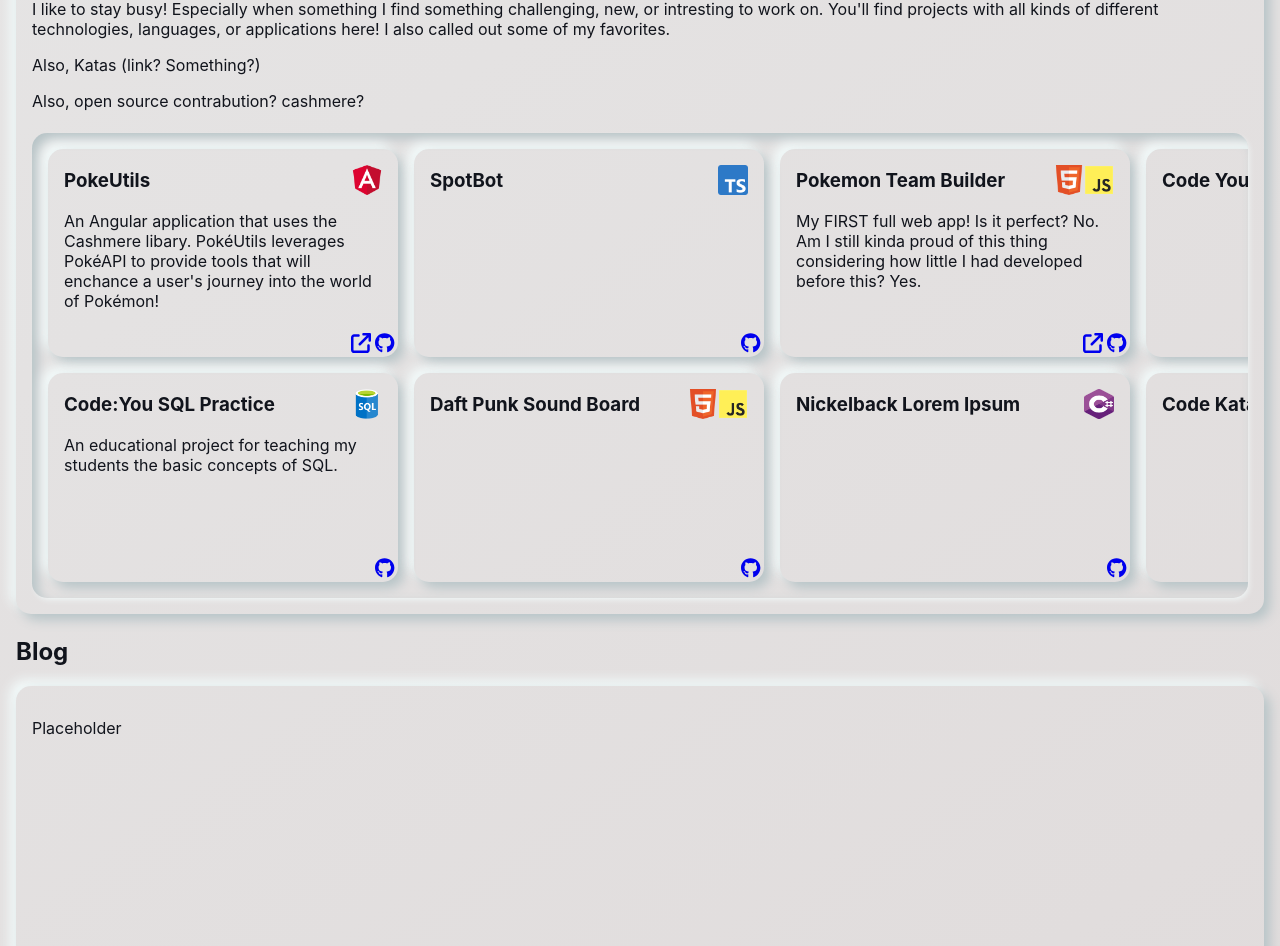
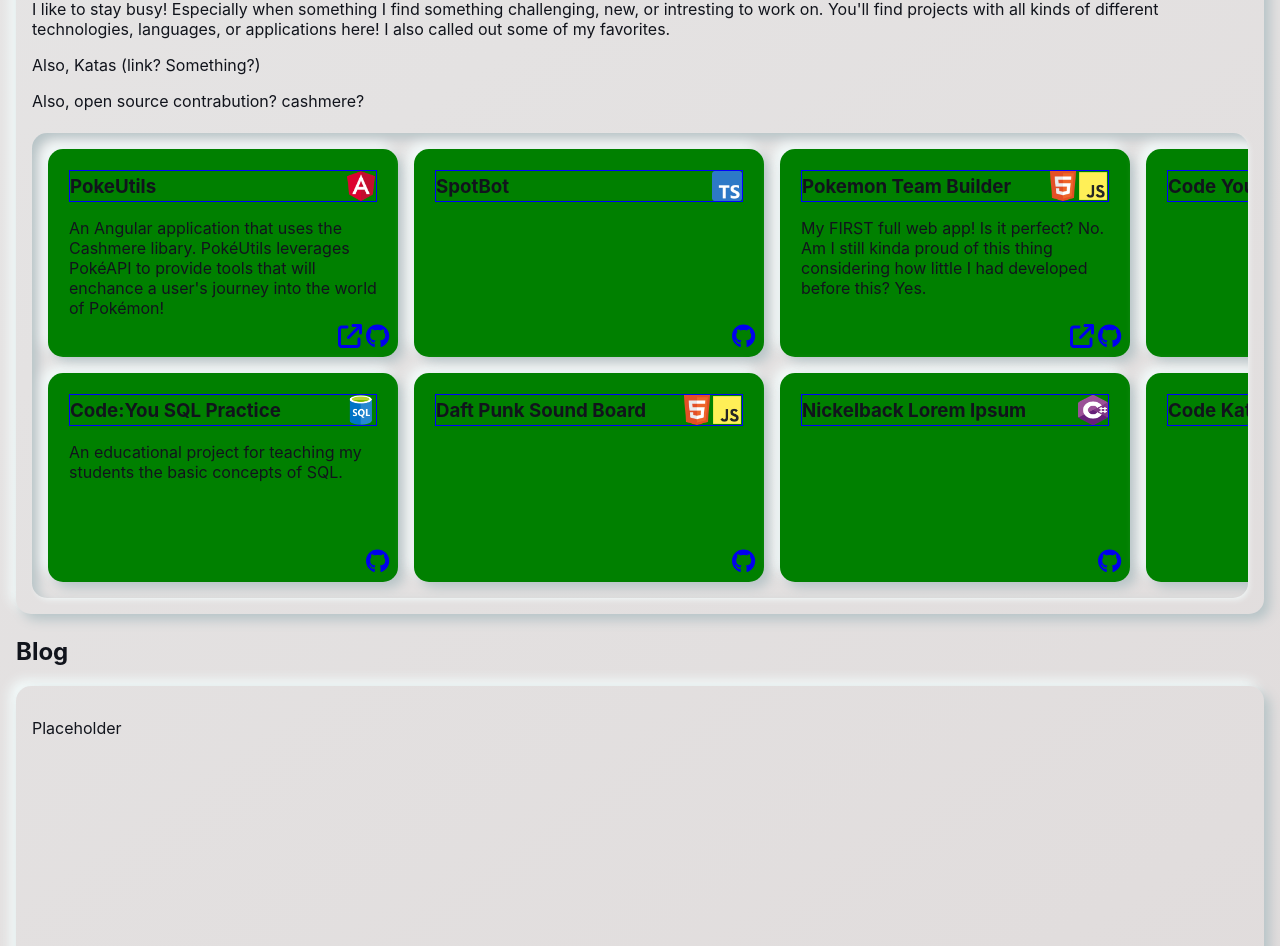
Before and after one commit to JakeSaintG/LandingPage, a React (Vite) app: page / in a window 1280 px wide. Shown: the part 886-1832 px from the top of the page. Built offline with nearby package versions, Linux system fonts and the light colour scheme.

Commit message:
finish adding code katas, work through project style

```diff
--- a/src/LandingPage/ProjectsSection/Project/Project.module.css
+++ b/src/LandingPage/ProjectsSection/Project/Project.module.css
@@ -1,29 +1,47 @@
+.project.light_mode {
+    /* background-color: var(--light-mode-background); */
+    box-shadow: var(--light-raised-boxshadow);
+}
+
+.project.dark_mode {
+    /* background-color: var(--dark-mode-background); */
+    box-shadow: var(--dark-raised-boxshadow);
+}
+
 .project {
     border-radius: 15px;
     display: flex;
     flex-direction: column;
+
+    border: solid 5px transparent;
+
     min-width: 250px;
-    max-height: 220px;
+    position: relative;
+
+    background-color: green;
+
+    /* background-color: linear-gradient(90deg, var(--palette-main-color) 0%, var(--palette-secondary-color) 12%, var(--palette-tertiary-color) 24%, var(--palette-light-color) 36%, var(--palette-lightest-color) 50%, var(--palette-light-color) 62%, var(--palette-tertiary-color) 74%, var(--palette-secondary-color) 86%, var(--palette-main-color) 100%); */
 }
 
-.project.light_mode {
-    box-shadow: var(--light-raised-boxshadow);
-}
-
-.project.dark_mode {
-    box-shadow: var(--dark-raised-boxshadow);
+.project::before {
+    border-radius: inherit;
+    content: '';
+    position: absolute;
+    top: 0; right: 0; bottom: 0; left: 0;
+    z-index: -1;
+    background-color: red;
 }
 
 .project_header {
     display: flex;
-    margin: 1rem;
+    margin: .5rem;
     justify-content: space-between;
 }
 
 .project_header h3 {
     margin: 0;
     padding-top: 4px;
-    height: 30px;
+    height: 20px;
     text-wrap: wrap;
 }
 
@@ -38,7 +56,7 @@
 }
 
 .project p {
-    margin: 0 1rem auto 1rem;
+    margin: 0 .5rem auto .5rem;
 }
 
 .project span {
@@ -65,6 +83,13 @@
     }
 }
 
-/*
-TODO: Need to handle SHORTER windows...
-*/
+@media only screen and (min-height: 550px) {
+    .project_header {
+        margin: 1rem;
+        border: solid blue 1px;
+    }
+
+    .project p {
+        margin: 0 1rem auto 1rem;
+    }
+}
--- a/src/LandingPage/ProjectsSection/Project/Project.tsx
+++ b/src/LandingPage/ProjectsSection/Project/Project.tsx
@@ -5,6 +5,9 @@
 import htmlImg from '../../../assets/img/lang_icons/html.png';
 import javascriptImg from '../../../assets/img/lang_icons/javascript.png';
 import typescriptImg from '../../../assets/img/lang_icons/typescript.png';
+import powershellImg from '../../../assets/img/lang_icons/powershell.png';
+import dartImg from '../../../assets/img/lang_icons/dart.png';
+import rustImg from '../../../assets/img/lang_icons/rust.png';
 import sqlImg from '../../../assets/img/lang_icons/sql.png';
 import { FontAwesomeIcon } from '@fortawesome/react-fontawesome';
 import { faGithub } from '@fortawesome/free-brands-svg-icons';
@@ -29,7 +32,10 @@
     typescript: typescriptImg,
     html: htmlImg,
     angular: angularImg,
-    sql: sqlImg
+    sql: sqlImg,
+    powershell: powershellImg,
+    dart: dartImg,
+    rust: rustImg
 }
 
 export default function Project(props: Props) {
@@ -38,13 +44,12 @@
 
     if (props.project.hosted) {
         hosted = <a href={props.project.hosted} target='_blank'>
-            <FontAwesomeIcon icon={faArrowUpRightFromSquare} size="lg" />
+            <FontAwesomeIcon icon={faArrowUpRightFromSquare} size="xl" />
         </a>
     }
 
     return (
         <div className={`${styles.project} ${styles[props.visualMode]}`}>
-
             <div className={styles.project_header}>
                 <h3>{props.project.name}</h3>
                 <div>
@@ -52,12 +57,11 @@
                         return <img key={key++} src={langs[t]} alt={`Icon for ${t}`} />;
                     })}
                 </div>
-
             </div>
             <p>{props.project.description}</p>
             <span>
                 <a href={props.project.repo_link} target='_blank'>
-                    <FontAwesomeIcon icon={faGithub} size="lg" />
+                    <FontAwesomeIcon icon={faGithub} size="xl" />
                 </a>
                 {hosted}
             </span>
```
